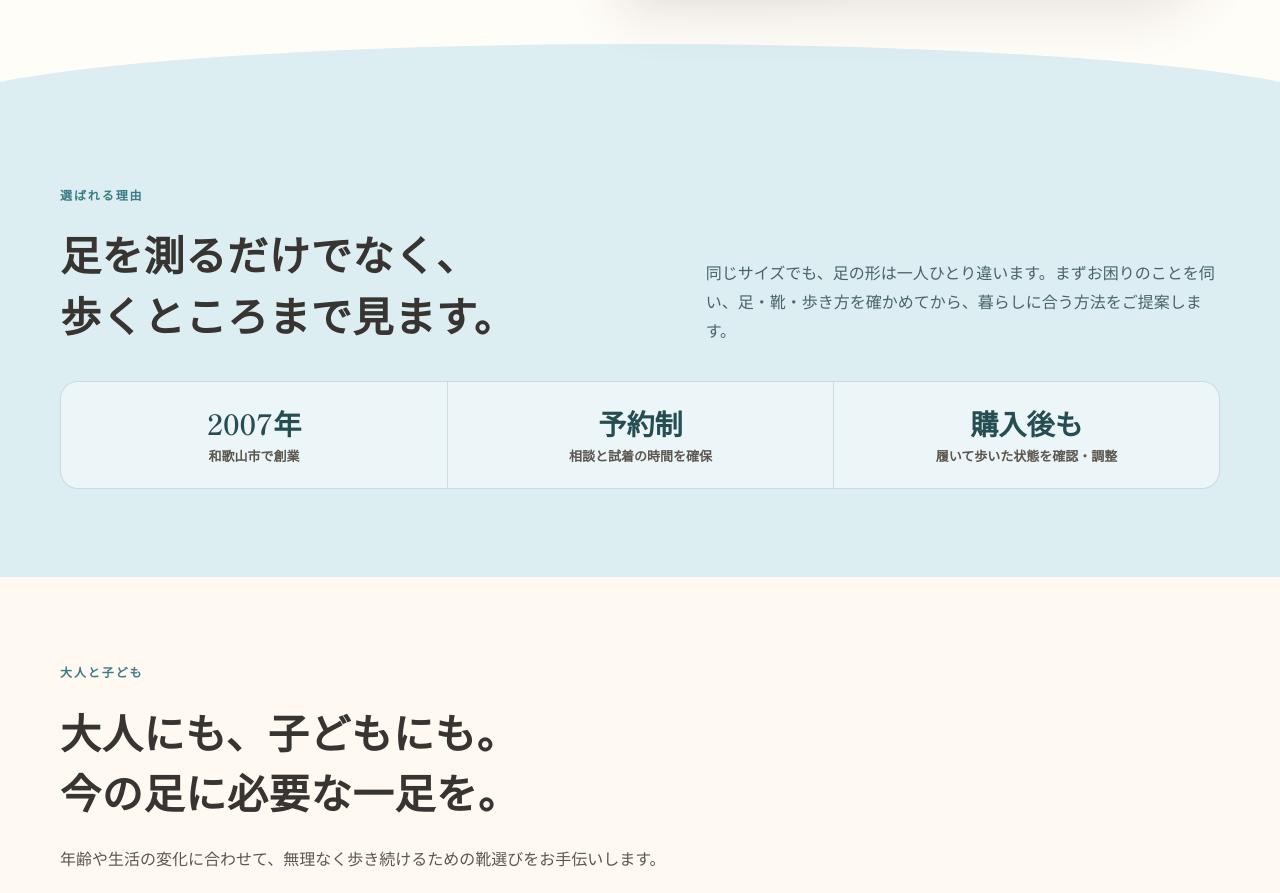
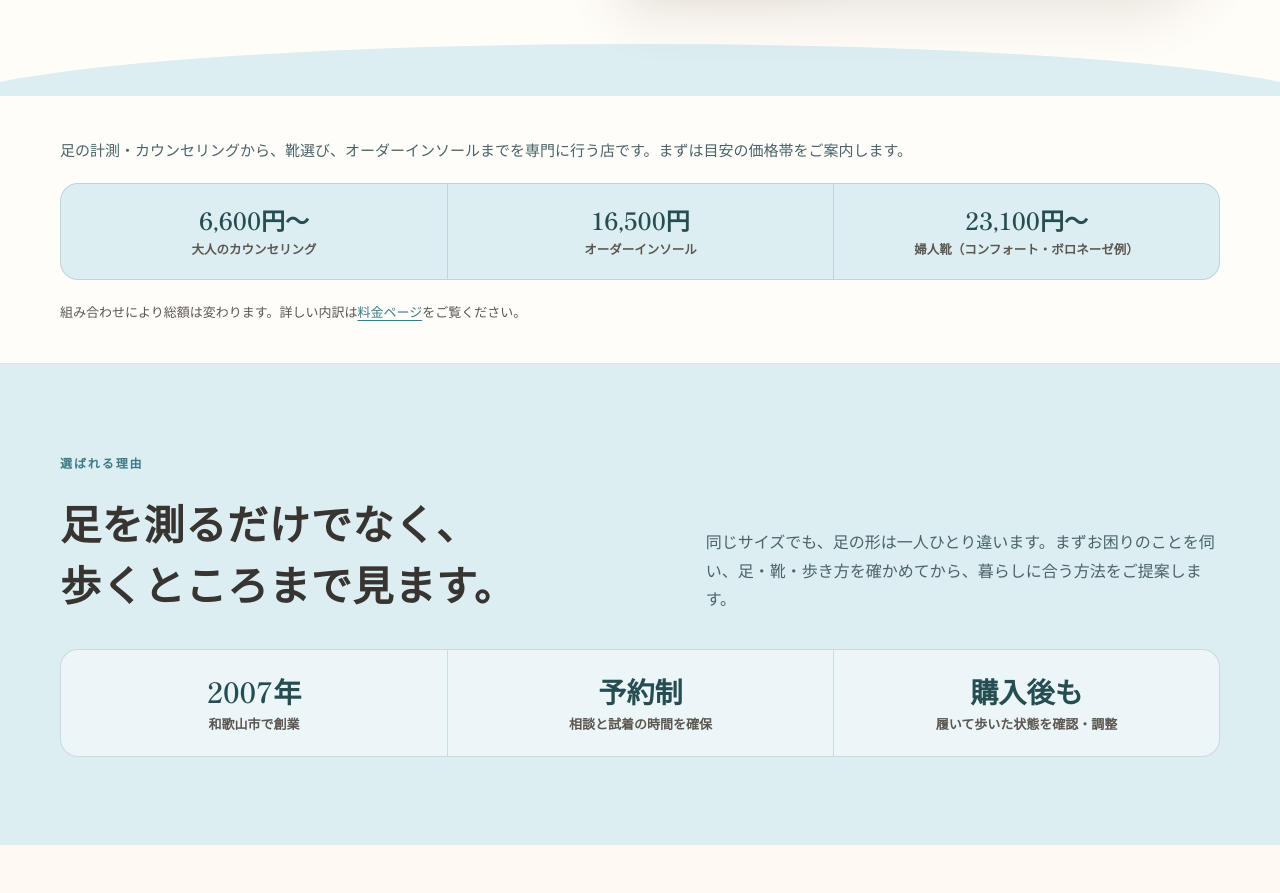
Before and after one commit to toshi1218/andantino, a website: page index.html in a window 1280 px wide. Shown: the part 883-1776 px from the top of the page. Drawn offline with Linux system fonts and the light colour scheme.

Commit message:
料金目安セクションと外反母趾ページの動画追加 (#46)
* トップページに料金の目安セクションを追加

「一般的な靴屋だと思って来店してしまう」ミスマッチを減らすため、
ヒーロー直下にカウンセリング・インソール・靴の目安価格を明記。
数値はすべてpricing.html／products.htmlに既に掲載されている実際の
料金から引用し、詳細は料金ページへ誘導する。

Co-Authored-By: Claude Sonnet 5 <noreply@anthropic.com>
Claude-Session: https://claude.ai/code/session_019jexkW3bfAbZiUnj3WBAKE

* 外反母趾ページに公式YouTube動画を追加

公式チャンネル(andantino7110)の「外反母趾お悩み解消 5つのポイント」を
hallux-valgus.htmlの冒頭に埋め込み。index.htmlの動画と同じyt-facade
クリック再生方式を再利用し、記事ページ向けに16:9のarticle-videoラッパー
を追加した。

Co-Authored-By: Claude Sonnet 5 <noreply@anthropic.com>
Claude-Session: https://claude.ai/code/session_019jexkW3bfAbZiUnj3WBAKE

---------

Co-authored-by: Claude <noreply@anthropic.com>

```diff
--- a/index.html
+++ b/index.html
@@ -332,6 +332,31 @@
           <a href="./contact.html">ご予約・ご相談</a>
         </div>
       </nav>
+
+      <section class="price-glance">
+        <div class="container price-glance__inner">
+          <p class="price-glance__lead">
+            足の計測・カウンセリングから、靴選び、オーダーインソールまでを専門に行う店です。まずは目安の価格帯をご案内します。
+          </p>
+          <div class="price-glance__grid">
+            <div>
+              <strong>6,600円〜</strong>
+              <span>大人のカウンセリング</span>
+            </div>
+            <div>
+              <strong>16,500円</strong>
+              <span>オーダーインソール</span>
+            </div>
+            <div>
+              <strong>23,100円〜</strong>
+              <span>婦人靴（コンフォート・ボロネーゼ例）</span>
+            </div>
+          </div>
+          <p class="price-glance__note">
+            組み合わせにより総額は変わります。詳しい内訳は<a href="./pricing.html">料金ページ</a>をご覧ください。
+          </p>
+        </div>
+      </section>
 
       <section class="trust">
         <div class="container trust__grid">
--- a/styles.css
+++ b/styles.css
@@ -670,6 +670,83 @@ a {
   background: var(--blue);
 }
 
+.price-glance {
+  padding: 40px 0;
+  background: var(--paper);
+  border-bottom: 1px solid var(--line);
+}
+
+.price-glance__inner {
+  display: grid;
+  gap: 20px;
+}
+
+.price-glance__lead {
+  margin: 0;
+  color: #496368;
+  font-size: 15px;
+  line-height: 1.8;
+}
+
+.price-glance__grid {
+  display: grid;
+  grid-template-columns: repeat(3, 1fr);
+  overflow: hidden;
+  border: 1px solid rgba(38, 78, 82, 0.16);
+  border-radius: 18px;
+  background: var(--blue);
+}
+
+.price-glance__grid div {
+  min-width: 0;
+  display: grid;
+  gap: 4px;
+  padding: 20px 16px;
+  text-align: center;
+}
+
+.price-glance__grid div + div {
+  border-left: 1px solid rgba(38, 78, 82, 0.16);
+}
+
+.price-glance__grid strong {
+  color: var(--teal);
+  font-family: var(--serif);
+  font-size: clamp(19px, 2vw, 24px);
+  font-weight: 600;
+  line-height: 1.35;
+}
+
+.price-glance__grid span {
+  color: var(--muted);
+  font-size: 12.5px;
+  font-weight: 700;
+  line-height: 1.5;
+}
+
+.price-glance__note {
+  margin: 0;
+  color: var(--muted);
+  font-size: 13px;
+}
+
+.price-glance__note a {
+  color: var(--blue-strong);
+  text-decoration: underline;
+  text-underline-offset: 3px;
+}
+
+@media (max-width: 560px) {
+  .price-glance__grid {
+    grid-template-columns: 1fr;
+  }
+
+  .price-glance__grid div + div {
+    border-left: 0;
+    border-top: 1px solid rgba(38, 78, 82, 0.16);
+  }
+}
+
 .trust {
   padding: 88px 0;
   background: var(--blue);
@@ -2964,6 +3041,17 @@ a.button[href^="https://line.me/"] .button__icon {
 
 .legacy-photo--portrait img {
   object-position: center 28%;
+}
+
+.article-video {
+  position: relative;
+  aspect-ratio: 16 / 9;
+}
+
+.article-video img {
+  width: 100%;
+  height: 100%;
+  object-fit: cover;
 }
 
 .legacy-photo--narrow img {
```
Also changed, not shown: hallux-valgus.html (+7 -0 lines).
